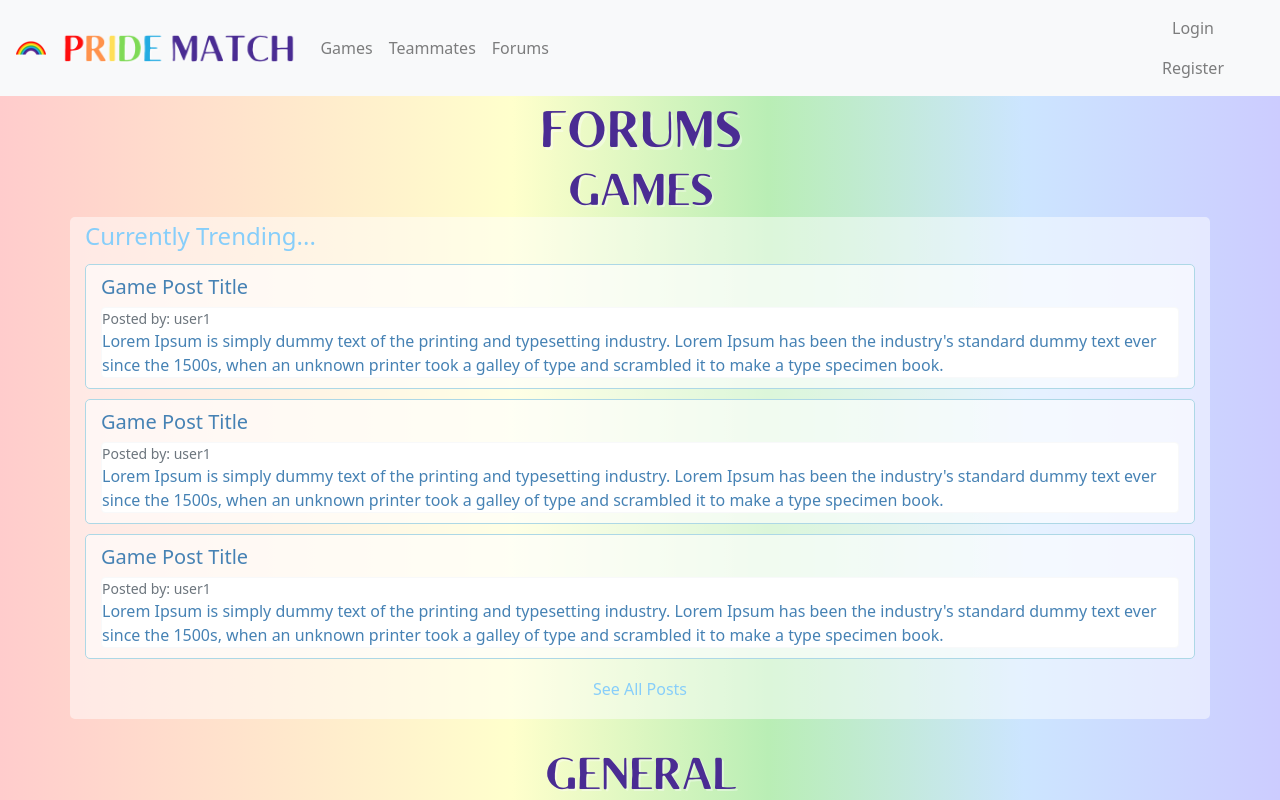
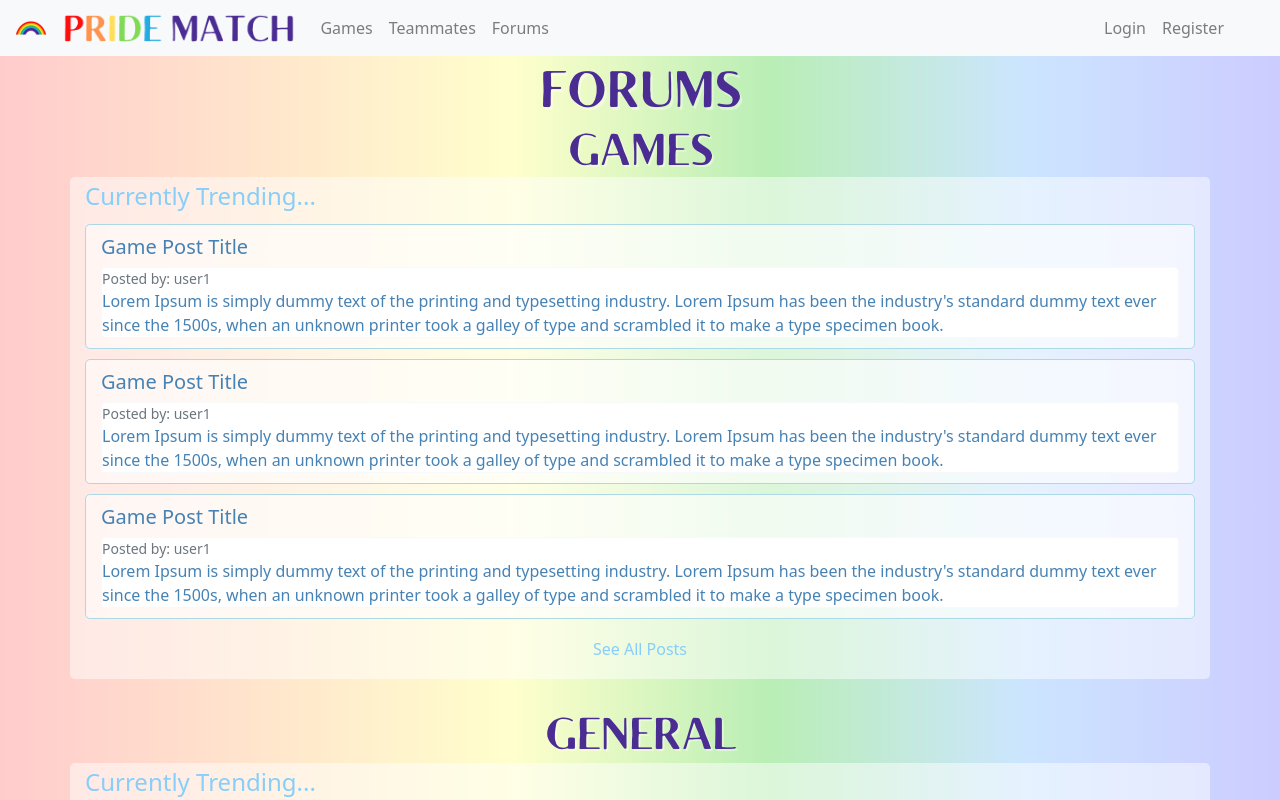
Before and after one commit to PrideMatch/PrideMatch-frontend, a React (Create React App) app in the folder pride-match-app/: page /forums in a window 1280 px wide. Shown: the top 800 px of the page. Built offline with nearby package versions, Linux system fonts and the light colour scheme; no server answers.

Commit message:
cleaned navigation bar code and layout

```diff
--- a/pride-match-app/src/components/NavigationBar.js
+++ b/pride-match-app/src/components/NavigationBar.js
@@ -21,8 +21,8 @@ export class NavigationBar extends Component {
     renderUserNav() {
         return (
             <div>
-                {(this.props.user.isLoggedIn && this.props.userState.completed) ?
-
+                {(this.props.user.isLoggedIn && this.props.userState.completed)
+                    ?
                     <div id="user-nav">
                         <NavDropdown
                             className="" id="basic-nav-dropdown"  title={this.props.user.name}>
@@ -30,30 +30,29 @@ export class NavigationBar extends Component {
                             <Nav.Link as={Link} to="/friends">Friends</Nav.Link>
                             <Nav.Link as={Link} to="/games">My Games</Nav.Link>
                             <NavDropdown.Divider />
+                            <Nav.Link onClick={() => this.handleUserLog(googleProvider)}>Logout</Nav.Link>
                         </NavDropdown>
-                    </div>:
-                    <div></div>
-
+                    </div>
+                    : ""
                 }
             </div>
+        )
+    }
 
-        )
-    };
     renderUserPic() {
         return (
             <Nav.Item>
                 <Nav.Link as={Link} to="/profile">
-                {(this.props.user.isLoggedIn && this.props.userState.completed) ?
-                    <img src={this.props.user.profilePicture} width="30" height="30" alt="Pride Match logo"/> :
-                    ""
+                    {(this.props.user.isLoggedIn && this.props.userState.completed)
+                        ? <img src={this.props.user.profilePicture} width="30" height="30" alt="Pride Match logo"/>
+                        : ""
                     }
                 </Nav.Link>
             </Nav.Item>
         )
     }
 
-    render() {
-        const handleUserLog = async (provider) => {
+    handleUserLog = async (provider) => {
         if (!(this.props.user.isLoggedIn)) {
             const res = await socialMediaAuth(provider);
             this.props.setState({...this.props.user,
@@ -81,8 +80,9 @@ export class NavigationBar extends Component {
                 completed: false
             })
         }
+    }
 
-        }
+    render() {
         return (
             <Navbar bg="light" expand="lg" sticky="top">
                 <Navbar.Brand as={Link} to="/">
@@ -107,23 +107,17 @@ export class NavigationBar extends Component {
                         <Nav.Link as={Link} to="/teammates">Teammates</Nav.Link>
                         <Nav.Link as={Link} to="/forums">Forums</Nav.Link>
                     </Nav>
-
                     <Nav>
                         {
-                            (this.props.user.isLoggedIn && this.props.userState.firstTime) ?
-                                <Nav.Link onClick={() => handleUserLog(googleProvider)}>Logout</Nav.Link>
+                            (this.props.user.isLoggedIn && this.props.userState.firstTime)
+                                ? ""
                                 :
-                                <div>
-                                <Route>
+                                <Nav>
                                         <Nav.Link as={Link} to="/login">Login</Nav.Link>
-                                </Route>
-                                <Route>
                                         <Nav.Link as={Link} to="/register">Register</Nav.Link>
-                                </Route>
-                                </div>
+                                </Nav>
                         }
                     </Nav>
-
                     {this.renderUserNav()}
                     {this.renderUserPic()}
                 </Navbar.Collapse>
@@ -135,7 +129,6 @@ export class NavigationBar extends Component {
 const FunctionalNavigationBar = () => {
     const {state, setState} = useContext(Context);
     const {userState, setUserState} = useContext(LoginContext);
-
     return <NavigationBar user={state} setState={setState} userState={userState} setUserState={setUserState}/>
 }
 
```
Lines whose indentation alone changed are shown as unchanged.
